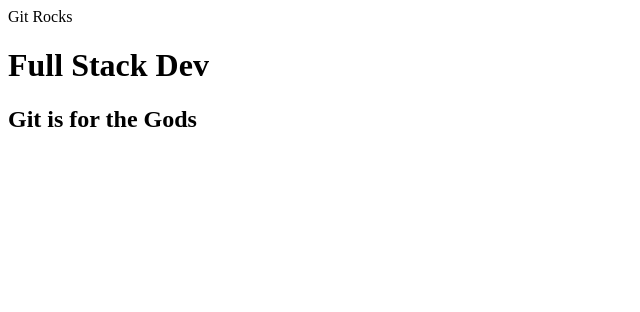
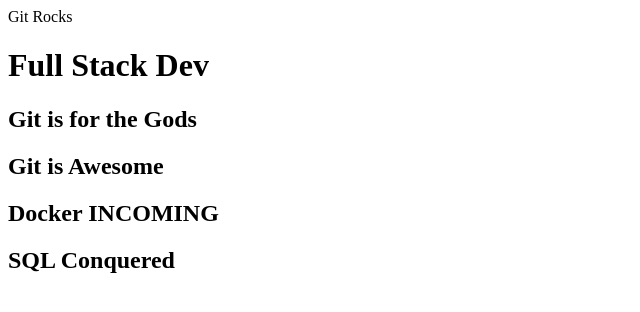
Before and after one commit to Fortune971114/learning-git, a plain HTML site: page index.html in a window 1280 px wide. Shown: the whole page, without its empty margins (0-640 px from the left). Drawn offline with Linux system fonts and the light colour scheme.

Commit message:
resolved conflict

```diff
--- a/index.html
+++ b/index.html
@@ -4,5 +4,8 @@
 <body>
 <h1>Full Stack Dev</h1>
 <h2>Git is for the Gods</h2>
+<h2>Git is Awesome</h2>
+<h2>Docker INCOMING</h2>
+<h2>SQL Conquered</h2>
 </body>
 </html>
```
